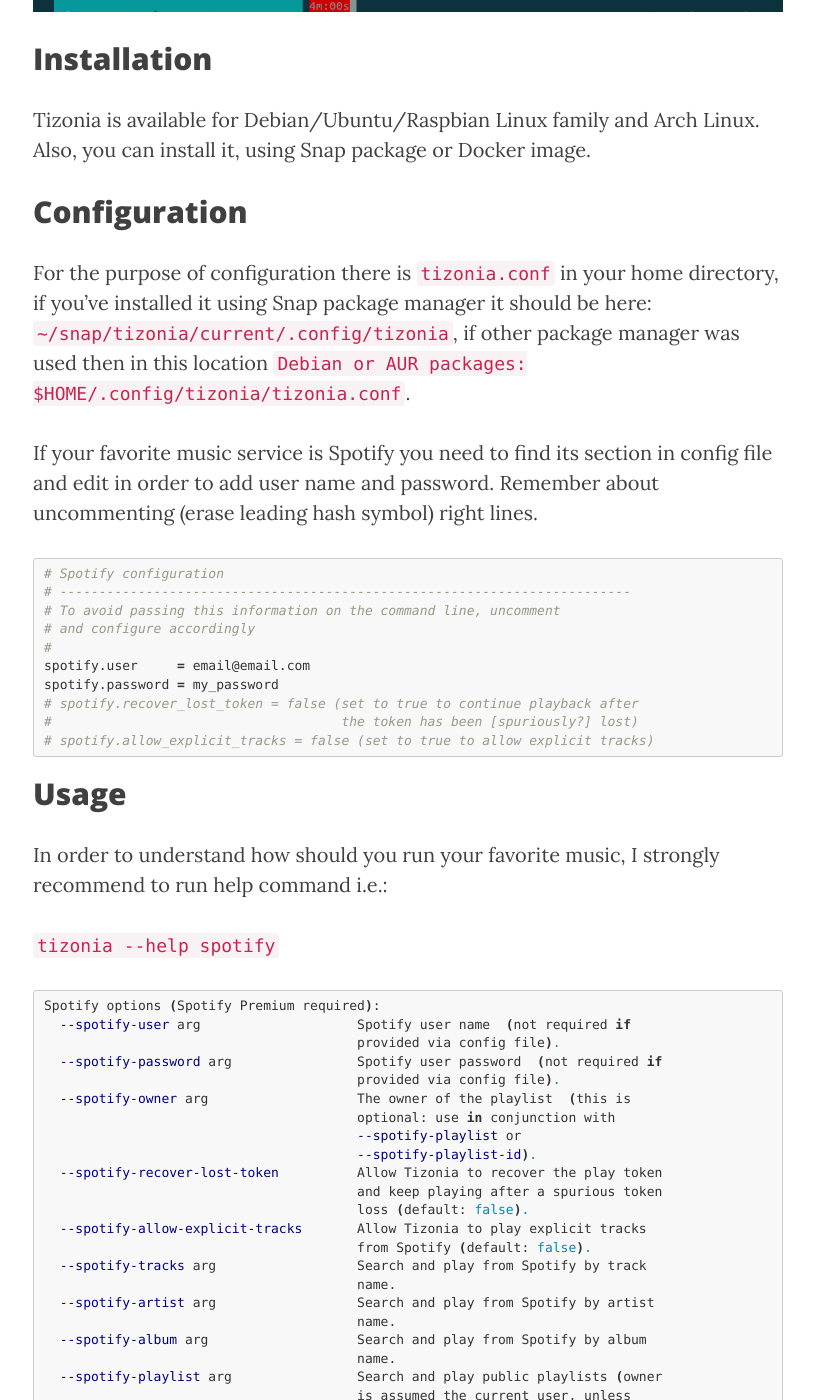
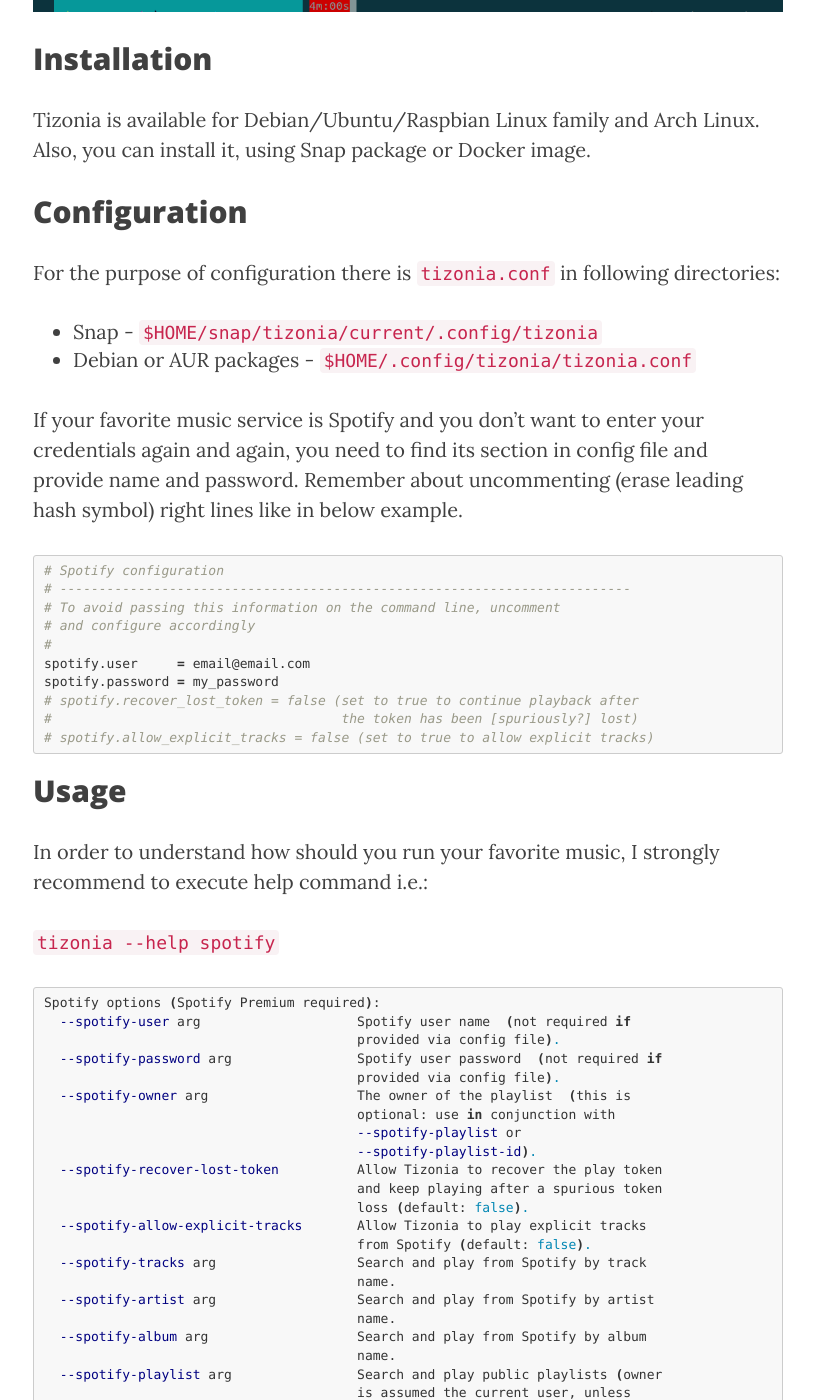
Before and after one commit to JacekStyrylski/jacekstyrylski.github.io, a Jekyll site: the page built from _posts/2019-08-15-tizonia.md, in a window 1280 px wide and 1400 px high, scrolled down 1277 px. Shown: the whole window, without its empty margins (232-1046 px from the left). Built offline with Jekyll 4.4.1, drawn with Linux system fonts in a browser that asks for light colours; nearby versions of some CDN libraries; comment, search, counter and statistics services are not loaded; some of the changed lines change nothing that is shown; some of the changed text lies outside the part shown.

Commit message:
tizonia redaction

````diff
--- a/_posts/2019-08-15-tizonia.md
+++ b/_posts/2019-08-15-tizonia.md
@@ -3,10 +3,10 @@
 title: Tizonia
 subtitle: CLI for your favorite music service
 comments: true
-tags: Docker, Container
+tags: Tizonia, CLI, Spotify, Google Music, SoundCloud, YouTube, Dirble
 ---
 ## Description
-If you are command line fan like me, chances are that you'll try to use as many CLI tools as possible, recently I've found out about **[Tizonia](http://tizonia.org/)** -- open source project which allows you to connect to some of the most popular music services.
+If you are command line fan like me, chances are that you'll try to use as many CLI tools as possible. Recently I've found out about **[Tizonia](http://tizonia.org/)** -- open source project which allows you to connect to some of the most popular music services.
 
 List of currently available integrations:
 
@@ -28,9 +28,12 @@
 
 ## Configuration
 
-For the purpose of configuration there is `tizonia.conf` in your home directory, if you've installed it using Snap package manager it should be here: `~/snap/tizonia/current/.config/tizonia`, if other package manager was used then in this location `Debian or AUR packages: $HOME/.config/tizonia/tizonia.conf`.
+For the purpose of configuration there is `tizonia.conf` in following directories:
 
-If your favorite music service is Spotify you need to find its section in config file and edit in order to add user name and password. Remember about uncommenting (erase leading hash symbol) right lines.
+- Snap - `$HOME/snap/tizonia/current/.config/tizonia`
+- Debian or AUR packages - `$HOME/.config/tizonia/tizonia.conf`
+
+If your favorite music service is Spotify and you don't want to enter your credentials again and again, you need to find its section in config file and provide name and password. Remember about uncommenting (erase leading hash symbol) right lines like in below example.
 
 ```bash
 # Spotify configuration
@@ -47,7 +50,7 @@
 
 ## Usage
 
-In order to understand how should you run your favorite music, I strongly recommend to run help command i.e.:
+In order to understand how should you run your favorite music, I strongly recommend to execute help command i.e.:
 
 `tizonia --help spotify`
 
@@ -103,18 +106,18 @@
                                         name.
 ```
 
-So if for example you'd like to listen to some recommendation based od piano genre, you can run it like that:
+So, for example, if you'd like to listen to some recommendation based on piano genre, you can run it like that:
 
 `tizonia --spotify-recommendations-by-genre piano`
 
 When Tizonia is running there are following commands available:
 
-- **p** - skip to previous file.
-- **n** - skip to next file.
-- **SPACE** - pause playback.
-- **+/-** - increase/decrease volume.
-- **m** - mute.
-- **q** - quit.
+- **p** - skip to previous file
+- **n** - skip to next file
+- **SPACE** - pause playback
+- **+/-** - increase/decrease volume
+- **m** - mute
+- **q** - quit
 
 This application can be run as a daemon, and it can chromecast to your devices. Unfortunately I wasn't able to make it running on WSL.
 
````
